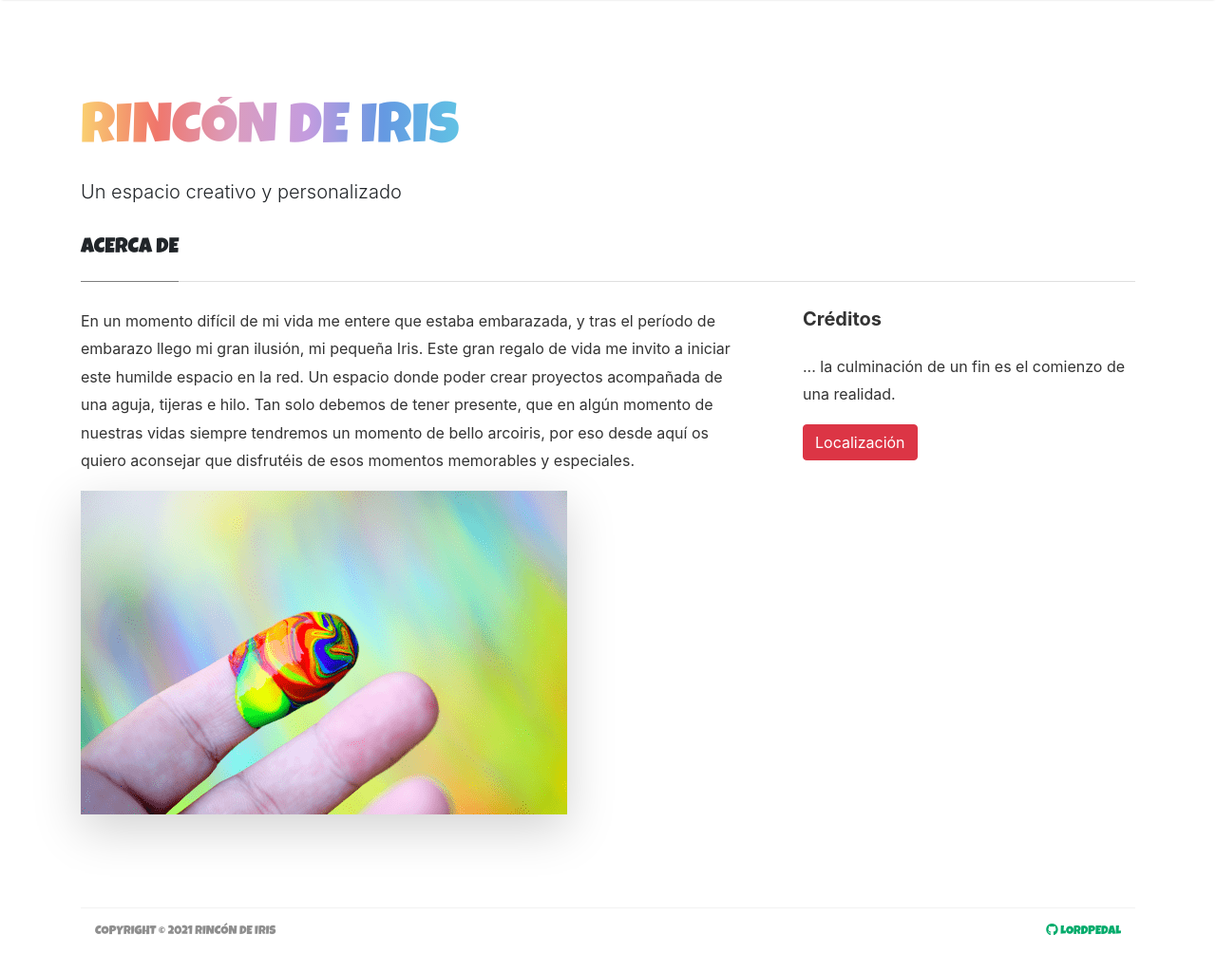
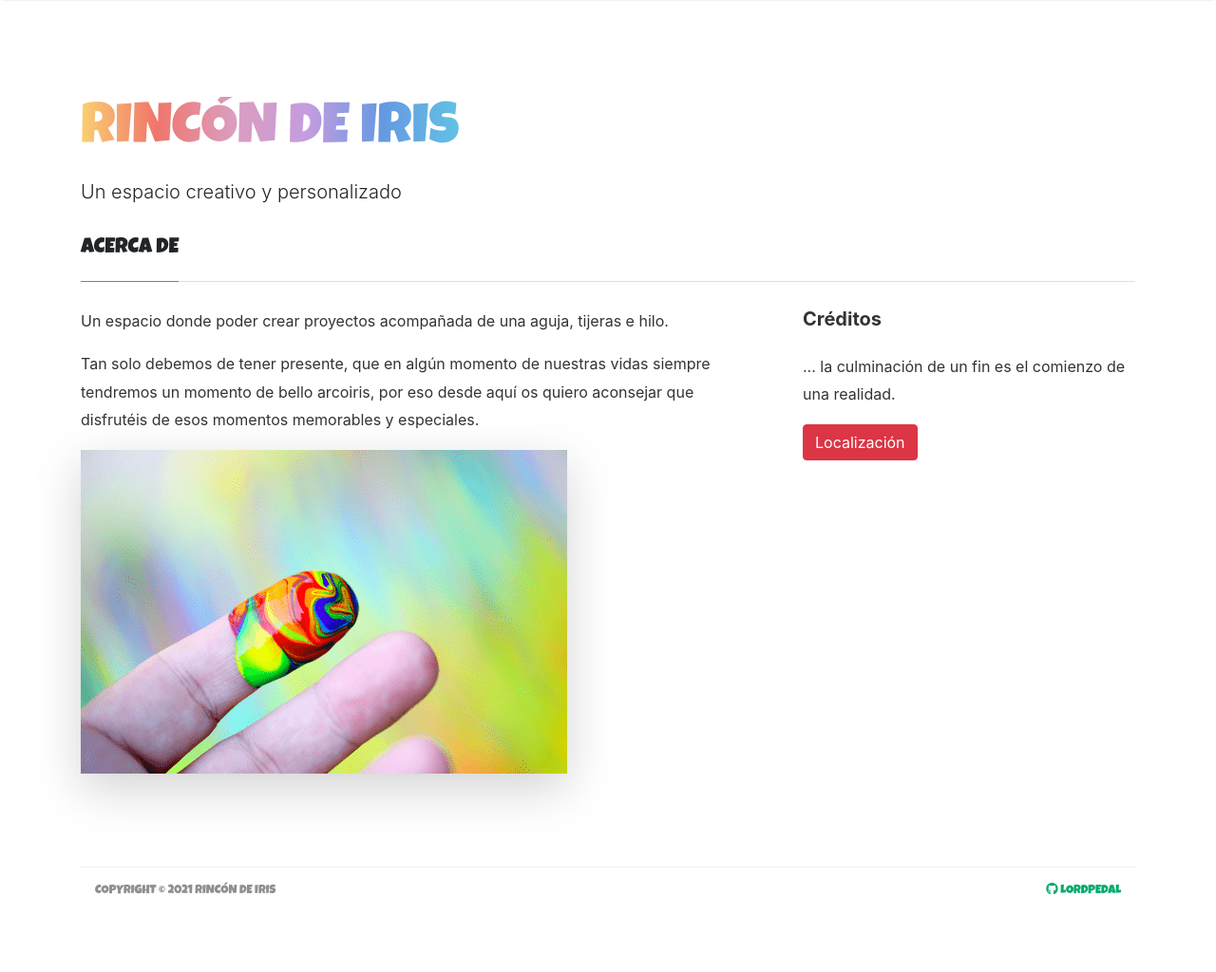
Before and after one commit to Lordpedal/rincondeiris, a Jekyll site: the page built from _pages/about.md, in a window 1280 px wide and 1065 px high. Shown: the top 1024 px of the window at 95% size. Built offline with Jekyll 4.4.1, drawn with Linux system fonts in a browser that asks for light colours; nearby versions of some CDN libraries.

Commit message:
Actualización jue abr 22 18:23:54 CEST 2021

```diff
--- a/_pages/about.md
+++ b/_pages/about.md
@@ -8,7 +8,8 @@ comments: false
 <div class="row justify-content-between">
 <div class="col-md-8 pr-5">
 
-<p>En un momento difícil de mi vida me entere que estaba embarazada, y tras el período de embarazo llego mi gran ilusión, mi pequeña Iris. Este gran regalo de vida me invito a iniciar este humilde espacio en la red. Un espacio donde poder crear proyectos acompañada de una aguja, tijeras e hilo. Tan solo debemos de tener presente, que en algún momento de nuestras vidas siempre tendremos un momento de bello arcoiris, por eso desde aquí os quiero aconsejar que disfrutéis de esos momentos memorables y especiales.</p>
+<p>Un espacio donde poder crear proyectos acompañada de una aguja, tijeras e hilo.</p>
+<p>Tan solo debemos de tener presente, que en algún momento de nuestras vidas siempre tendremos un momento de bello arcoiris, por eso desde aquí os quiero aconsejar que disfrutéis de esos momentos memorables y especiales.</p>
 
 <p class="mb-5"><img class="shadow-lg" src="{{site.baseurl}}/assets/images/avatar.png" alt="Un espacio creativo y personalizado" /></p>
 
```
